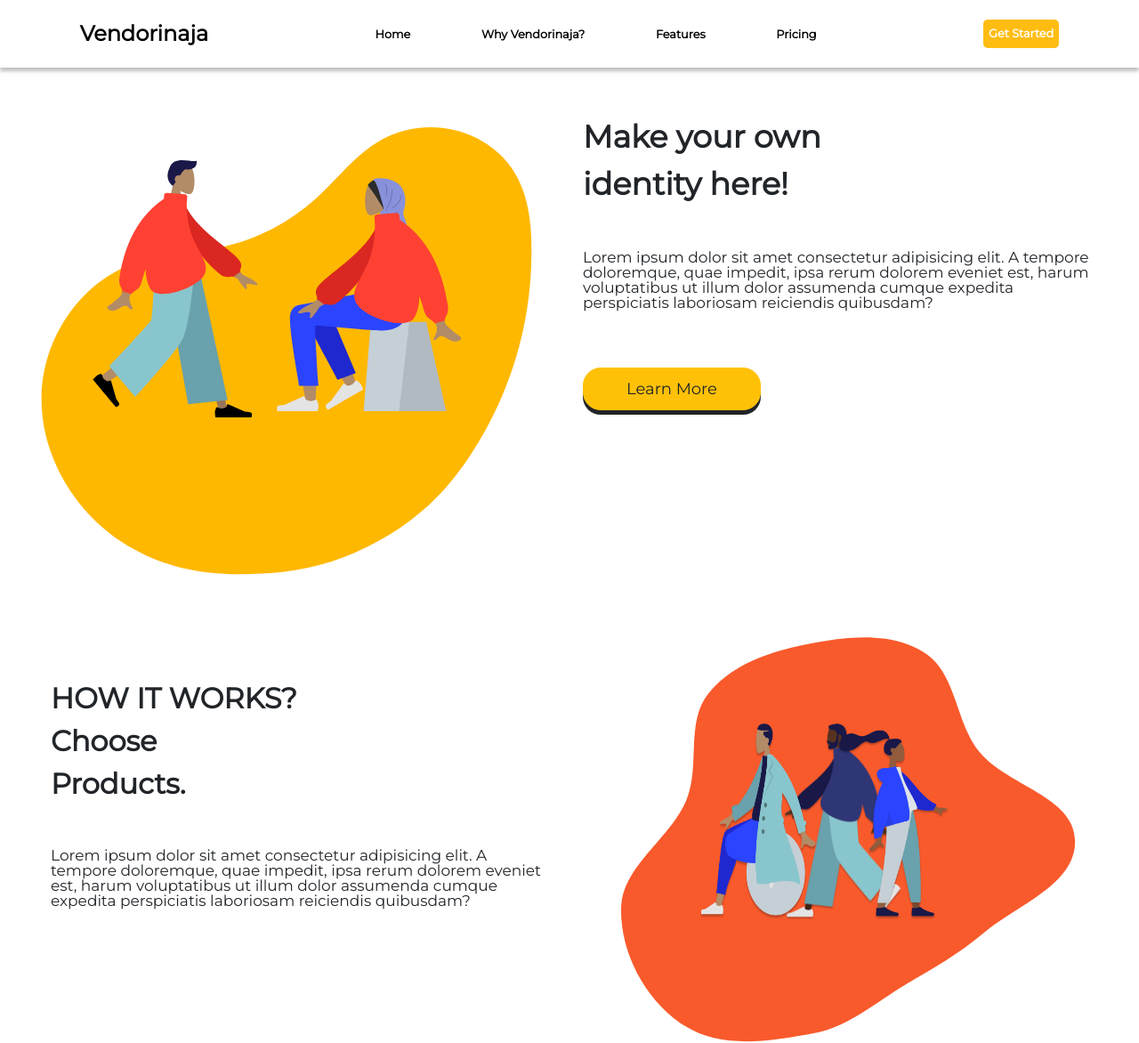
After one commit to hafidhakhdan/vendorinaja, a CodeIgniter 4 app: template app/Views/landingPage.php in a window 1280 px wide. The commit adds this page. Shown: the top 1172 px of the page at 89% size. Run offline with PHP 8.4 and a stand-in for CodeIgniter, Linux system fonts and the light colour scheme; the template is opened without the code that fills it, so the values that code supplies are empty; some libraries are stand-ins or nearby versions.

Commit message:
landingPage

```diff
--- a/app/Views/Layout/LoginRegister/login.php
+++ b/app/Views/Layout/LoginRegister/login.php
@@ -11,11 +11,11 @@
              <div class="modal-body d-flex flex-column align-items-center mt-3 ">
                  <div class="button d-flex flex-column justify-content-between pr-2 ">
                      <button class="btn btn-signin mb-3">
-                         <img class="mr-2" width="22" height="22" src="assets/img/google.svg" alt="google">
+                         <img class="mr-2" width="22" height="22" src="/assets/img/google.svg" alt="google">
                          <span>Sign in with google</span>
                      </button>
                      <button class="btn btn-signin" id="signin" data-toggle="modal" data-target="#exampleModal2">
-                         <img class="mr-3" width="22" height="22" src="assets/img/email.svg" alt="email">
+                         <img class="mr-3" width="22" height="22" src="/assets/img/email.svg" alt="email">
                          <span>Sign in with email</span>
                      </button>
                  </div>
@@ -42,11 +42,11 @@
              </div>
              <div class="modal-body mx-3">
                  <div class="md-form mb-5 d-flex">
-                     <img class="mr-3 mt-1" width="22" height="22" src="assets/img/email.svg" alt="email">
+                     <img class="mr-3 mt-1" width="22" height="22" src="/assets/img/email.svg" alt="email">
                      <input type="email" placeholder="email..." id="defaultForm-email" class="form-control validate">
                  </div>
                  <div class="md-form mb-4 d-flex">
-                     <img class="mr-3 mt-1" width="22" height="22" src="assets/img/padlock.svg" alt="email">
+                     <img class="mr-3 mt-1" width="22" height="22" src="/assets/img/padlock.svg" alt="email">
                      <input type="password" placeholder="password..." id="defaultForm-pass" class="form-control validate">
                  </div>
              </div>
--- a/app/Views/Layout/LoginRegister/register.php
+++ b/app/Views/Layout/LoginRegister/register.php
@@ -11,11 +11,11 @@
             <div class="modal-body d-flex flex-column align-items-center mt-3 ">
                 <div class="button d-flex flex-column justify-content-between pr-2 ">
                     <button class="btn btn-signin mb-3">
-                        <img class="mr-2" width="22" height="22" src="assets/img/google.svg" alt="google">
+                        <img class="mr-2" width="22" height="22" src="/assets/img/google.svg" alt="google">
                         <span>Sign up with google</span>
                     </button>
                     <button class="btn btn-signin" id="signup-2" data-toggle="modal" data-target="#exampleModal4">
-                        <img class="mr-3" width="22" height="22" src="assets/img/email.svg" alt="email">
+                        <img class="mr-3" width="22" height="22" src="/assets/img/email.svg" alt="email">
                         <span>Sign up with email</span>
                     </button>
                 </div>
--- a/app/Views/Layout/base.php
+++ b/app/Views/Layout/base.php
@@ -95,10 +95,10 @@
     </footer>
 
     <!-- Untuk Multiple Modal -->
-    <script src="assets/js/modalLogin.js"></script>
+    <script src="/assets/js/modalLogin.js"></script>
 
     <!-- Untuk Toogle Navbar Waktu Responsive Ukuran Handphone -->
-    <script src="assets/js/toggleNavbar.js"></script>
+    <script src="/assets/js/toggleNavbar.js"></script>
 
     <script src="https://code.jquery.com/jquery-3.5.1.slim.min.js" integrity="sha384-DfXdz2htPH0lsSSs5nCTpuj/zy4C+OGpamoFVy38MVBnE+IbbVYUew+OrCXaRkfj" crossorigin="anonymous"></script>
     <script src="https://cdn.jsdelivr.net/npm/bootstrap@4.5.3/dist/js/bootstrap.bundle.min.js" integrity="sha384-ho+j7jyWK8fNQe+A12Hb8AhRq26LrZ/JpcUGGOn+Y7RsweNrtN/tE3MoK7ZeZDyx" crossorigin="anonymous"></script>
--- a/app/Views/Layout/navbar.php
+++ b/app/Views/Layout/navbar.php
@@ -4,7 +4,7 @@
      <h1>Vendorinaja</h1>
    </div>
    <ul>
-     <li><a href="">Home</a></li>
+     <li><a href="home/home">Home</a></li>
      <li><a href="">Why Vendorinaja?</a></li>
      <li><a href="">Features</a></li>
      <li><a href="">Pricing</a></li>
--- a/app/Views/home.php
+++ b/app/Views/home.php
@@ -46,7 +46,7 @@
 <div class="container mt-5">
   <div class="card-deck">
     <div class="card">
-      <img class="card-img-top" src="assets/img/kaos.jpg" alt="Card image cap">
+      <img class="card-img-top" src="/assets/img/kaos.jpg" alt="Card image cap">
       <div class="card-body">
         <h5 class="card-title">T-Shirts</h5>
         <hr class="col-4">
@@ -54,7 +54,7 @@
       </div>
     </div>
     <div class="card">
-      <img class="card-img-top" src="assets/img/kaos.jpg" alt="Card image cap">
+      <img class="card-img-top" src="/assets/img/kaos.jpg" alt="Card image cap">
       <div class="card-body">
         <h5 class="card-title">PDH</h5>
         <hr class="col-4">
@@ -62,7 +62,7 @@
       </div>
     </div>
     <div class="card">
-      <img class="card-img-top" src="assets/img/kaos.jpg" alt="Card image cap">
+      <img class="card-img-top" src="/assets/img/kaos.jpg" alt="Card image cap">
       <div class="card-body">
         <h5 class="card-title">Jacket</h5>
         <hr class="col-4">
--- /dev/null
+++ b/app/Views/landingPage.php
@@ -0,0 +1,64 @@
+<?= $this->extend('/Layout/base'); ?>
+
+<?= $this->section('title'); ?>
+<title>Landing Page Vendorin.aja!</title>
+<?= $this->endSection('title'); ?>
+
+<?= $this->section('custom_css'); ?>
+<link rel="stylesheet" href="/assets/css/landingPage.css">
+<?= $this->endSection('custom_css'); ?>
+
+<?= $this->section('content'); ?>
+
+<div class="container-fluid">
+    <!-- content 1 -->
+    <div class="row content-1 m-1">
+        <div class="col-lg-6 col-md-5 section ">
+            <img class="mr-3" width="100%" src="/assets/img/landingPage/huuman.svg" alt="image1">
+        </div>
+        <div class="col-lg-6 col-md-7 pr-5">
+            <h1 class="mt-5">Make your own <br> <span>identity here!</span></h1>
+            <p class="mt-5">Lorem ipsum dolor sit amet consectetur adipisicing elit. A tempore doloremque, quae impedit, ipsa rerum dolorem eveniet est, harum voluptatibus ut illum dolor assumenda cumque expedita perspiciatis laboriosam reiciendis quibusdam?</p>
+            <button class="btn btn-warning mt-5"> Learn More</button>
+        </div>
+    </div>
+    <!-- content 2 -->
+    <div class="row content-2 mr-1">
+        <div class="col-lg-6 col-md-7  pl-5">
+            <h1 style="font-weight: 900;" class="mt-5 ml-4 ">HOW IT WORKS?</h1>
+            <h1 class="ml-4 "><span>Choose<br>Products.</span></h1>
+            <p class="mt-5 ml-4 ">Lorem ipsum dolor sit amet consectetur adipisicing elit. A tempore doloremque, quae impedit, ipsa rerum dolorem eveniet est, harum voluptatibus ut illum dolor assumenda cumque expedita perspiciatis laboriosam reiciendis quibusdam?</p>
+        </div>
+        <div class="col-lg-6 col-md-5 section d-flex ">
+            <img class="mr-3" width="30%" height="85%" src="/assets/img/landingPage/sitting.png" alt="image2">
+            <img class="mr-3" width="30%" height="85%" src="/assets/img/landingPage/standing2.png" alt="image2">
+            <img class="mr-3" width="30%" height="85%" src="/assets/img/landingPage/standing1.png" alt="image2">
+        </div>
+    </div>
+    <!-- content 3 -->
+    <div class="row content-3 pt-0">
+        <div class="col-lg-12">
+            <img width="100%" height="80%" src="/assets/img/landingPage/DIVIDER.png" alt="">
+        </div>
+    </div>
+    <!-- content 4 -->
+    <div class="row content-4 ml-4">
+        <div class="col-lg-6 col-md-5 section ">
+            <img class="ml-5" width="70%" src="/assets/img/landingPage/vector3.svg" alt="image1">
+        </div>
+        <div class="col-lg-6 col-md-7 pr-5 d-flex flex-column ">
+            <h1 class="ml-4">Sell it on your<br> <span>market.</span></h1>
+            <p class="mt-4 ml-4">Lorem ipsum dolor sit amet consectetur adipisicing elit. A tempore doloremque, quae impedit, ipsa rerum dolorem eveniet est, harum voluptatibus ut illum dolor assumenda cumque expedita perspiciatis laboriosam reiciendis quibusdam?</p>
+        </div>
+        <div class="w-100"></div>
+        <div class="col-lg-6 col-md-7 mt-5">
+            <h1 class="mt-5 ml-4">We sent it to <br> <span>your frontdoor!</span></h1>
+            <p class="mt-5 ml-4">Lorem ipsum dolor sit amet consectetur adipisicing elit. A tempore doloremque, quae impedit, ipsa rerum dolorem eveniet est, harum voluptatibus ut illum dolor assumenda cumque expedita perspiciatis laboriosam reiciendis quibusdam?</p>
+        </div>
+        <div class="col-lg-6 col-md-5 section d-flex ">
+            <img class="ml-5" width="80%" src="/assets/img/landingPage/vector4.svg" alt="image1">
+        </div>
+    </div>
+    <!-- end of landing Page -->
+
+    <?= $this->endSection('content'); ?>
```
Also changed, not shown: app/Controllers/Home.php (+7 -1 lines), public/assets/css/landingPage.css (added), public/assets/img/landingPage/DIVIDER.png (added), public/assets/img/landingPage/Vector.svg (added), public/assets/img/landingPage/divider.svg (added), public/assets/img/landingPage/huuman.png (added), public/assets/img/landingPage/huuman.svg (added), public/assets/img/landingPage/sitting.png (added), public/assets/img/landingPage/standing1.png (added), public/assets/img/landingPage/standing2.png (added), public/assets/img/landingPage/vector2.svg (added), public/assets/img/landingPage/vector3.svg (added), public/assets/img/landingPage/vector4.svg (added).
